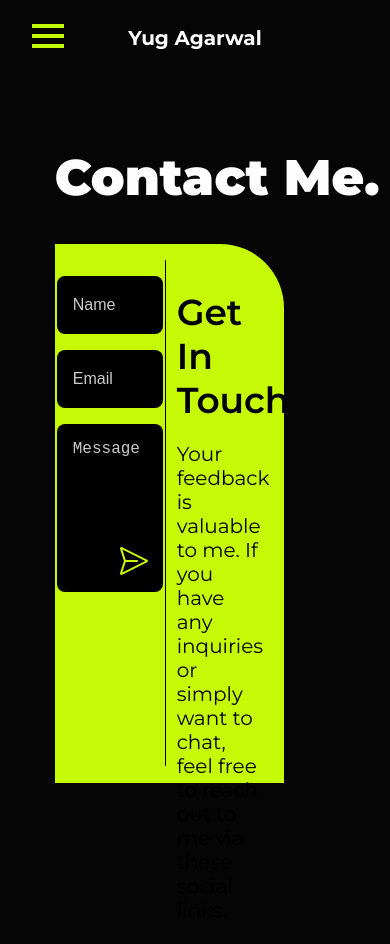
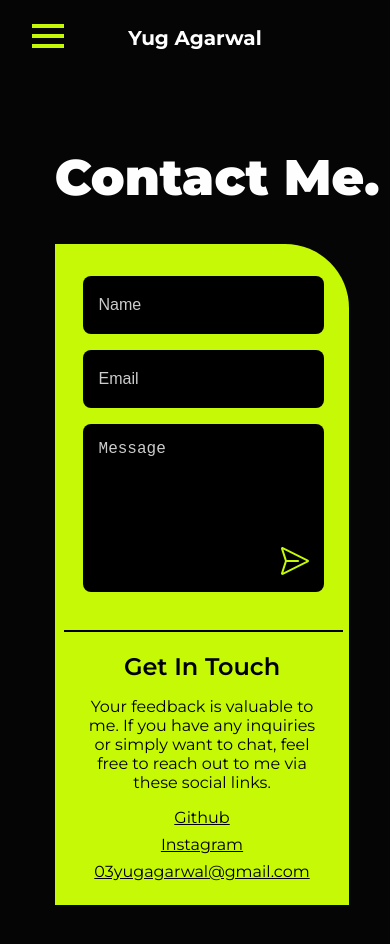
Before and after one commit to 03YugAgarwal/portfoliov2, a React (Vite) app: page /contact in a window 390 px wide. Shown: the top 944 px of the page. After the commit the page ends 913 px from the top, so only its background shows below. Built offline with nearby package versions, Linux system fonts and the light colour scheme.

Commit message:
contactme responsive

```diff
--- a/src/components/ContactMe.css
+++ b/src/components/ContactMe.css
@@ -53,7 +53,7 @@
 
   background-color: var(--primary-color);
   width: 70%;
-  height: 60vh;
+  height: 65vh;
   z-index: -1;
 
   border-top-right-radius: 64px;
@@ -128,7 +128,7 @@
     outline: none;
 }
 
-.contactme-input::placeholder{
+.contactme-input::placeholder, .contactme-textarea::placeholder{
     color: rgba(255,255,255,0.8);
 }
 
@@ -165,8 +165,6 @@
     font-weight: 400;
 }
 
-
-
 .contactme-copy{
     position: absolute;
     bottom: -30%;
@@ -183,4 +181,42 @@
   .contactme-bottom button {
     display: none;
   }
+
+
+  .contactme-section:nth-child(1){
+    float: none;
+    width: 95%;
+    border-right: none;
+    padding-bottom: 30px;
+    margin-left: 3%;
+    border-bottom: 2px solid black;
+  }
+  .contactme-section:nth-child(2){
+    text-align: center;
+    float: none;
+    width: 100%;
+  }
+
+  .contactme-form{
+    width: 90%;
+    height: 100%;
+  }
+  .contactme-getintouch h2{
+    font-size: 24px;
+  }
+  .contactme-getintouch p{
+    font-size: 16px;
+  }
 }
+
+@media screen and (max-width: 1100px) and (min-width: 750px){
+  .contactme-form{
+    width: 80%;
+  }
+  .contactme-getintouch h2{
+    font-size: 28px;
+  }
+  .contactme-getintouch p{
+    font-size: 16px;
+  }
+}
--- a/src/components/ContactMe.jsx
+++ b/src/components/ContactMe.jsx
@@ -67,7 +67,6 @@ export default function ContactMe() {
             </ul>
           </div>
         </section>
-        <p className="contactme-copy">@copyright 2023</p>
       </div>
     </div>
   );
```
